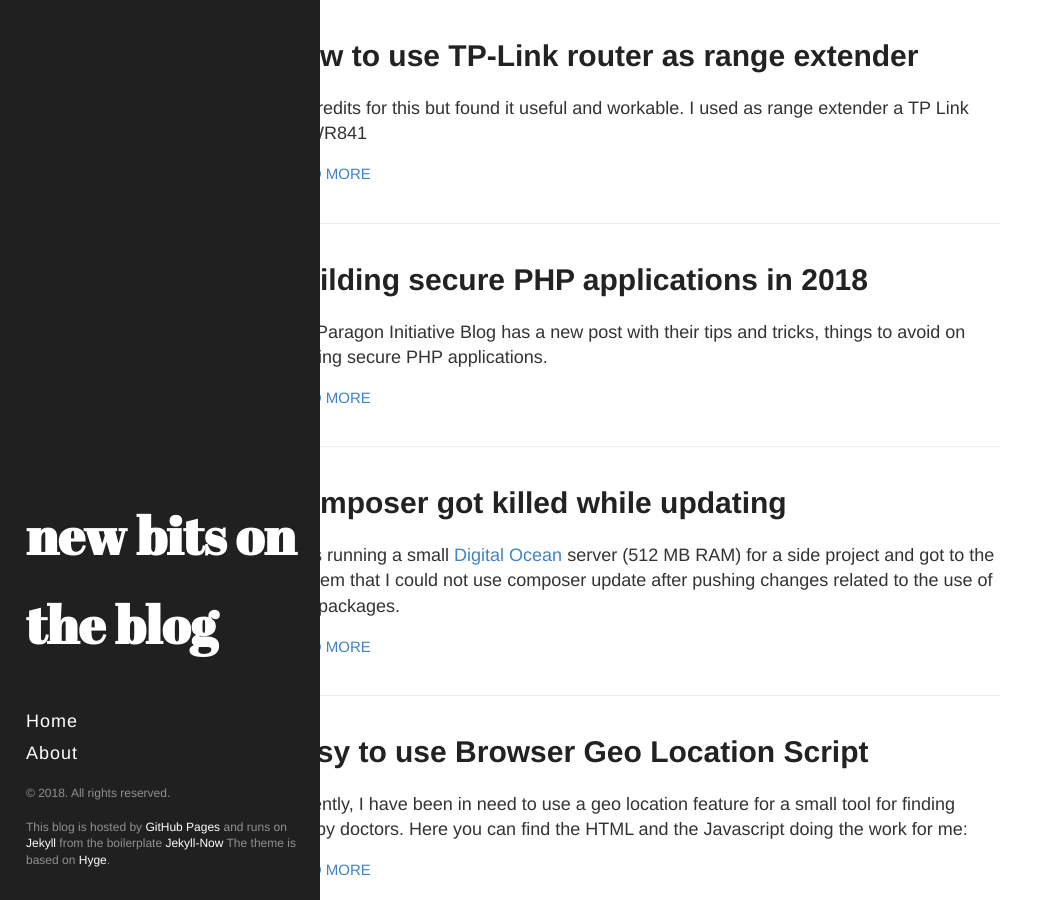
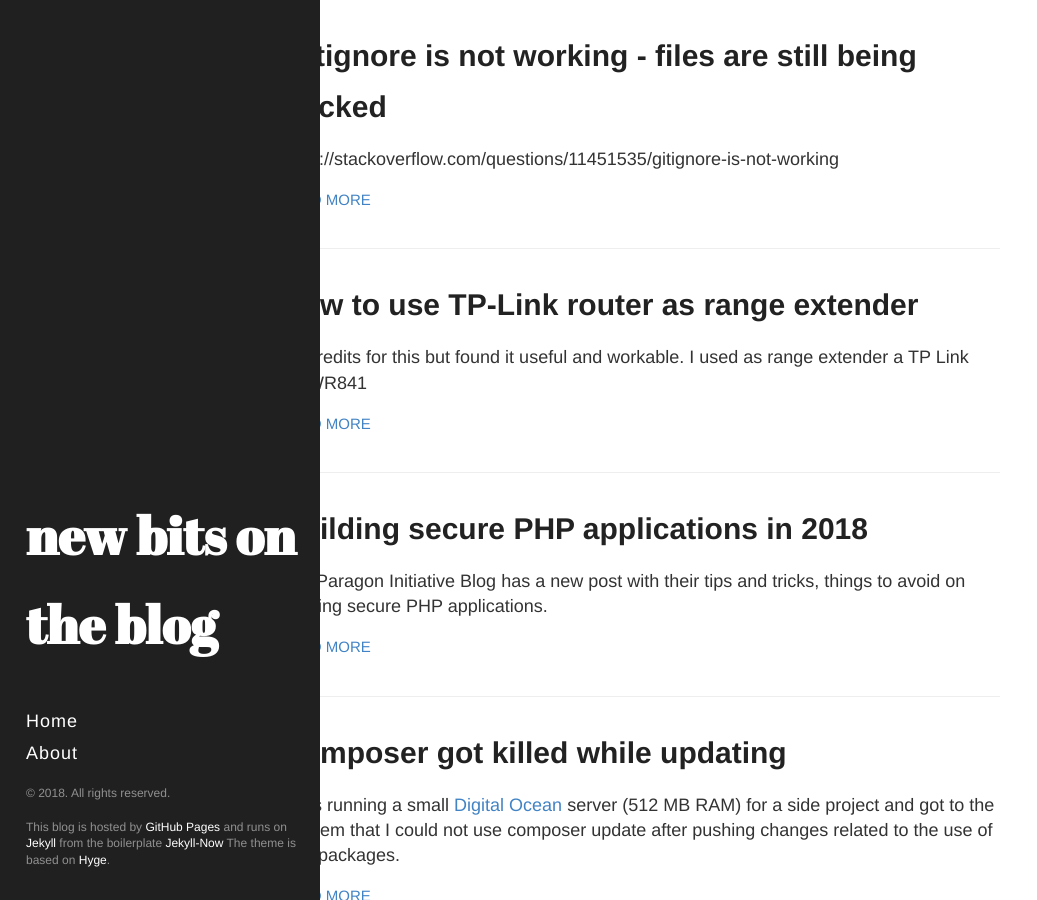
Before and after one commit to czmole/czmole.github.io, a Jekyll site: the page built from index.html, in a window 1280 px wide and 900 px high. Shown: the whole window, without its empty margins (0-1037 px from the left). Built offline with Jekyll 4.4.1, drawn with Linux system fonts in a browser that asks for light colours.

```diff
--- /dev/null
+++ b/_posts/2018-01-10-gitignore-is-not-working-files-still-being-tracked.md
@@ -0,0 +1,6 @@
+---
+layout: post
+title: .gitignore is not working - files are still being tracked
+---
+
+https://stackoverflow.com/questions/11451535/gitignore-is-not-working
```
Also changed, not shown: about.md (+2 -2 lines).
